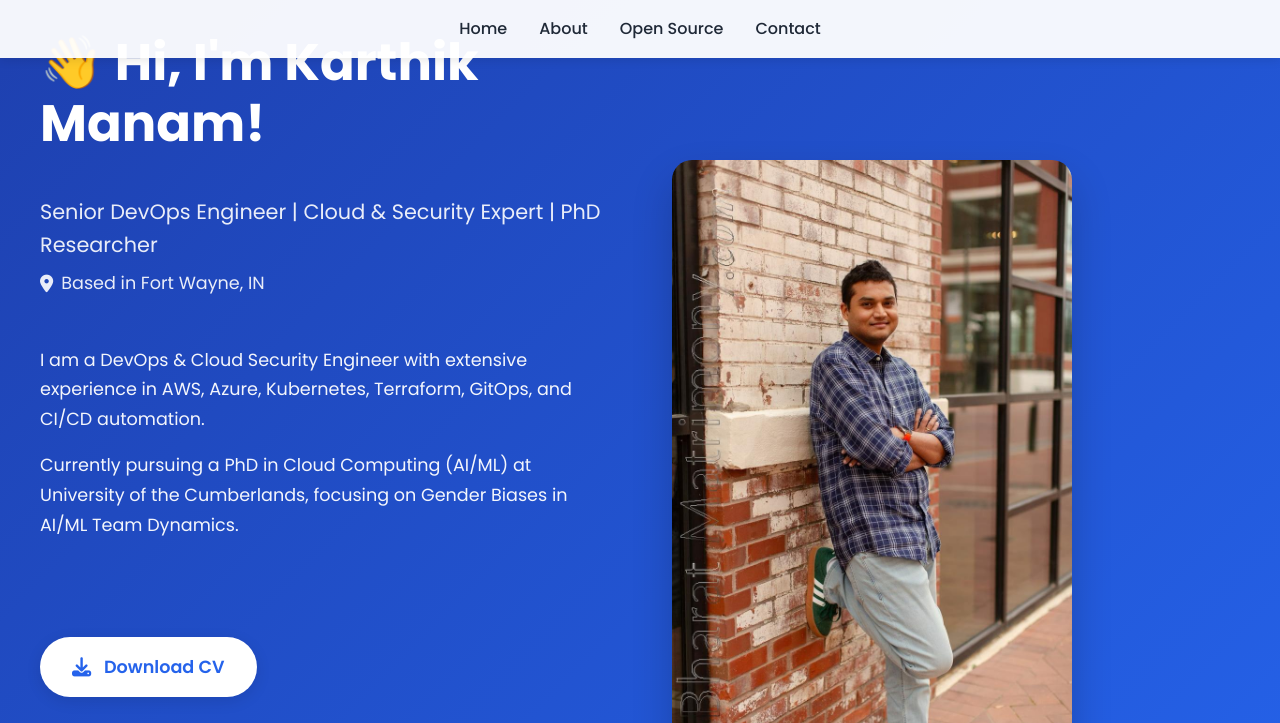
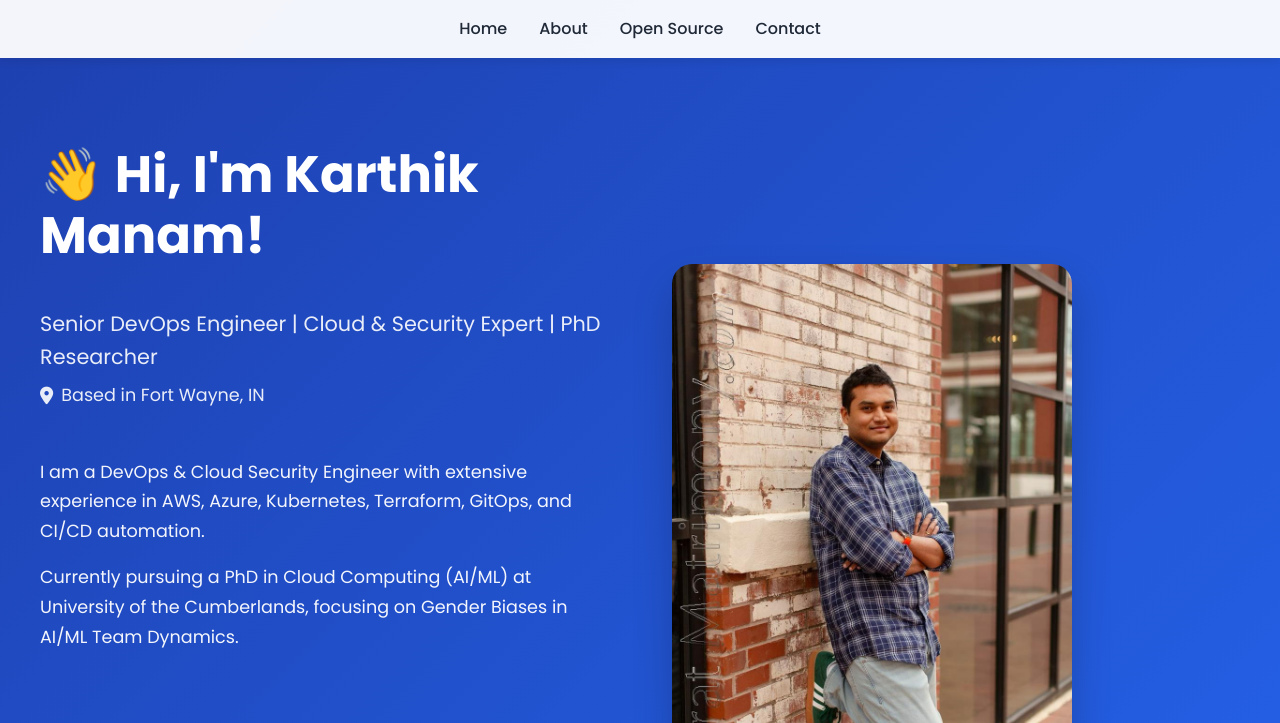
Before and after one commit to karthikmanam/karthikmanam.github.io, a plain HTML site: page index.html in a window 1280 px wide. Shown: the top 723 px of the page. Drawn offline with Linux system fonts and the light colour scheme.

Commit message:
Enhancements

```diff
--- a/index.html
+++ b/index.html
@@ -42,7 +42,7 @@
       min-height: 100vh;
       background: linear-gradient(135deg, var(--secondary), var(--primary));
       color: white;
-      padding: 2rem;
+      padding: 6rem 2rem 2rem;
       display: flex;
       align-items: center;
       position: relative;
@@ -55,6 +55,7 @@
       grid-template-columns: 1fr 1fr;
       gap: 4rem;
       align-items: center;
+      padding-top: 2rem;
     }
 
     .profile-container {
@@ -81,9 +82,11 @@
     }
 
     .hero-text h1 {
-      font-size: 3.5rem;
+      font-size: 3.2rem;
       font-weight: 700;
-      margin-bottom: 1rem;
+      margin-top: 1rem;
+      margin-bottom: 1.5rem;
+      line-height: 1.2;
     }
 
     .hero-text p {
@@ -96,6 +99,7 @@
     nav {
       position: fixed;
       top: 0;
+      left: 0;
       width: 100%;
       background: rgba(255, 255, 255, 0.95);
       padding: 1rem;
```
